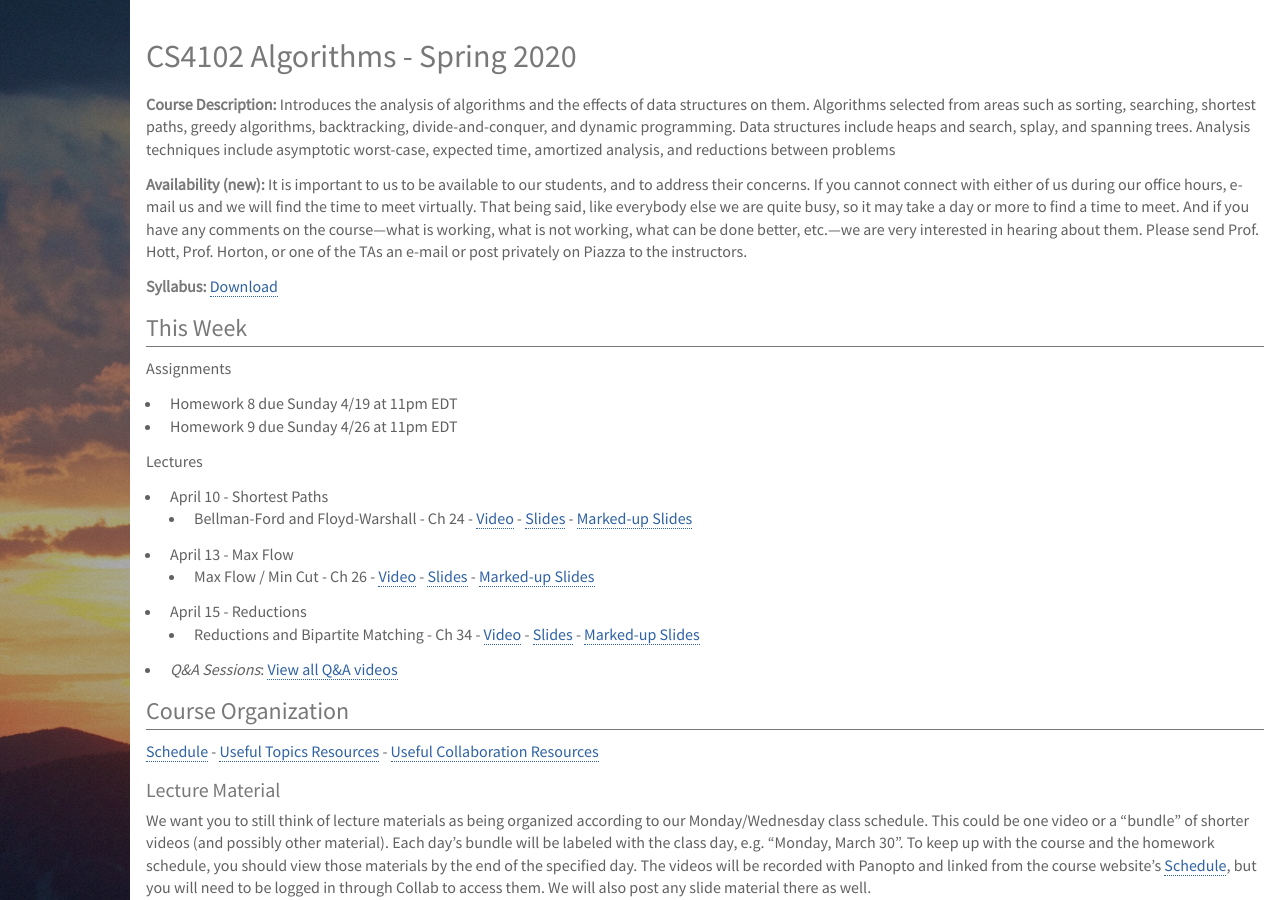
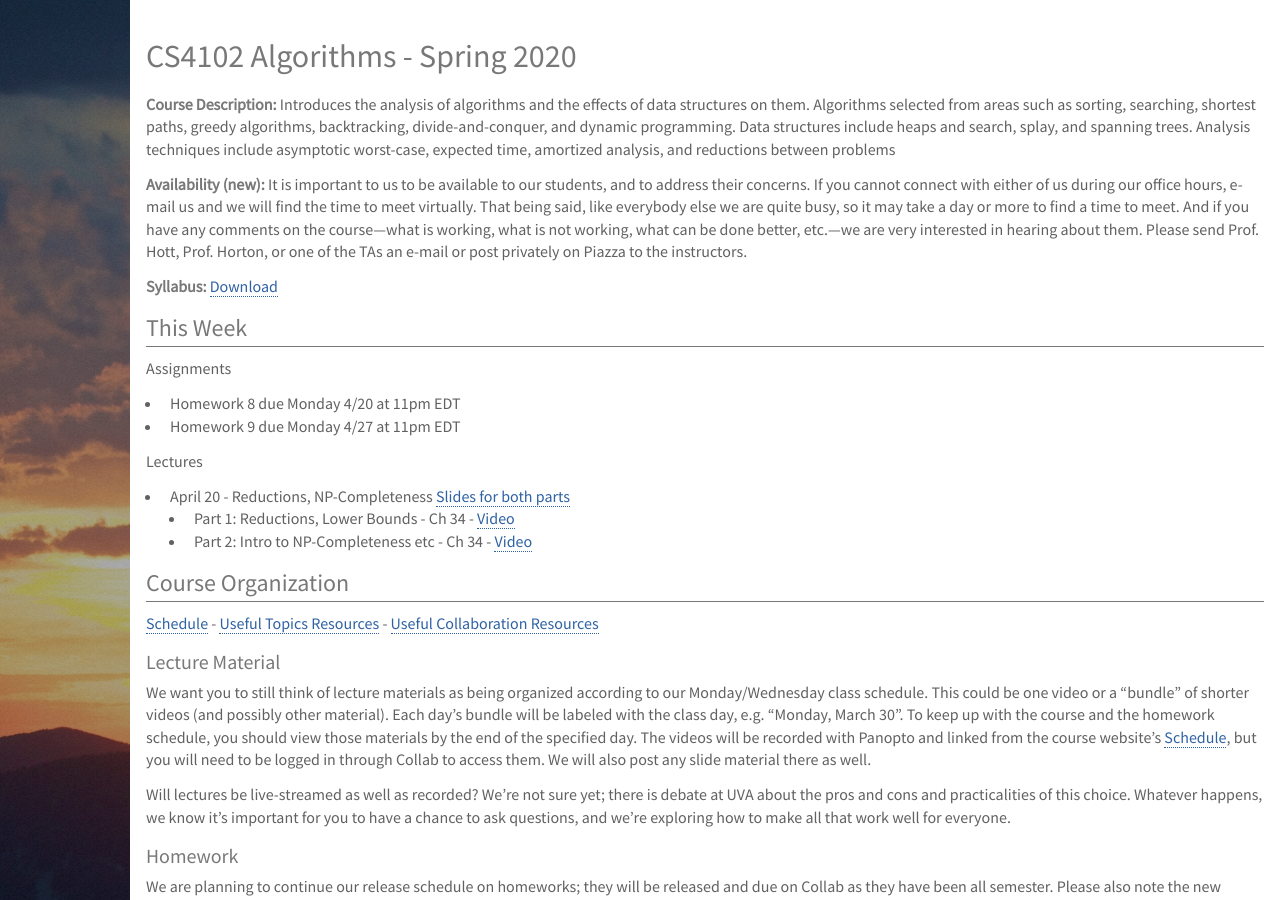
Before and after one commit to deternitydx/uvacs4102, a Jekyll site: the page built from index.md, in a window 1280 px wide and 900 px high. Built offline with Jekyll 4.4.1, drawn with Linux system fonts in a browser that asks for light colours; nearby versions of some CDN libraries; library files that are not in the unit come from our copies.

Commit message:
slides and lecture video for April 20

```diff
--- a/index.md
+++ b/index.md
@@ -19,23 +19,19 @@ between problems
 ## This Week
 
 
-
-
 Assignments
 
-- Homework 8 due Sunday 4/19 at 11pm EDT
-- Homework 9 due Sunday 4/26 at 11pm EDT
+- Homework 8 due Monday 4/20 at 11pm EDT
+- Homework 9 due Monday 4/27 at 11pm EDT
+
 
 Lectures
 
-- April 10 - Shortest Paths
-    - Bellman-Ford and Floyd-Warshall - Ch 24 - [Video](https://uva.hosted.panopto.com/Panopto/Pages/Viewer.aspx?id=b3031eb9-c1df-47cb-af97-ab9801125977) - [Slides](lectures/l21_BellmanFord.pdf) - [Marked-up Slides](lectures/l21_BellmanFord_written.pdf)
-- April 13 - Max Flow
-    - Max Flow / Min Cut - Ch 26 - [Video](https://uva.hosted.panopto.com/Panopto/Pages/Viewer.aspx?id=bccacb60-d638-4523-b402-ab98017cdb2c) - [Slides](lectures/l22_maxflow.pdf) - [Marked-up Slides](lectures/l22_maxflow_written.pdf)
-- April 15 - Reductions
-    - Reductions and Bipartite Matching - Ch 34 - [Video](https://uva.hosted.panopto.com/Panopto/Pages/Viewer.aspx?id=3c08b6dc-ffd4-4c80-9d1d-ab9c01858704) - [Slides](lectures/l23_Bipartite_Reductions.pdf) - [Marked-up Slides](lectures/l23_Bipartite_Reductions_written.pdf)
+- April 20 - Reductions, NP-Completeness [Slides for both parts](lectures/L24.pdf)
+    - Part 1: Reductions, Lower Bounds - Ch 34 - [Video](https://uva.hosted.panopto.com/Panopto/Pages/Viewer.aspx?id=b4d36522-a9dc-402a-ab78-aba3010b5ac8)
+    - Part 2: Intro to NP-Completeness etc - Ch 34 - [Video](https://uva.hosted.panopto.com/Panopto/Pages/Viewer.aspx?id=c8c96a97-dd76-44a2-812d-aba30116f141)
 
-- *Q&A Sessions*: [View all Q&A videos](https://collab.its.virginia.edu/access/content/group/243b8e8c-7729-4a40-ac2f-e165f4ae6567/Zoom%20Q_A%20Sessions/)
+
 
 ## Course Organization
 
```
Also changed, not shown: schedule.md (+7 -2 lines), 1 other file.
